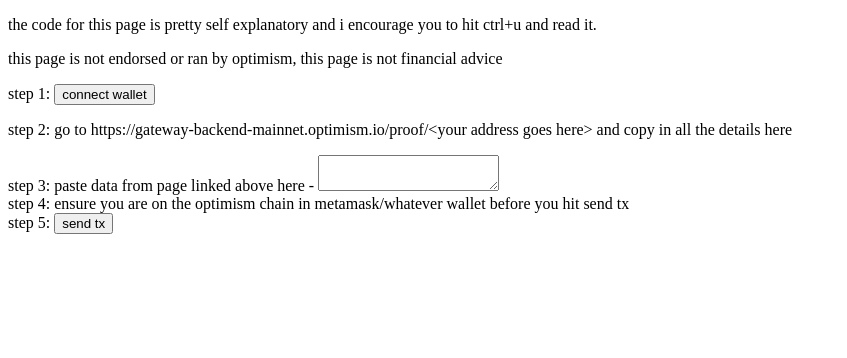
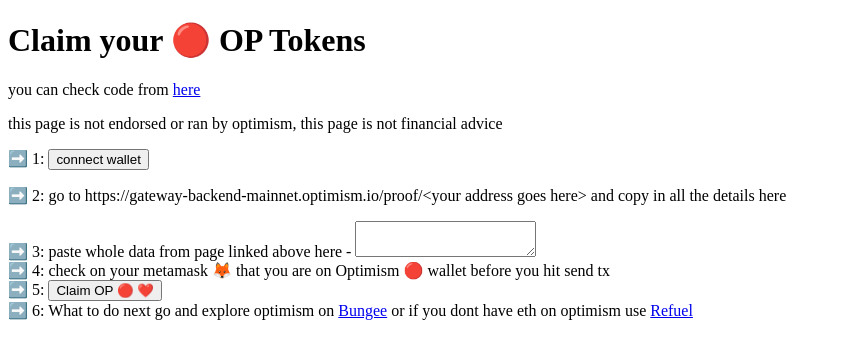
Before and after one commit to Aniket965/claimop, a plain HTML site: page index.html in a window 1280 px wide. Shown: the whole page, without its empty margins (0-847 px from the left). Drawn offline with Linux system fonts and the light colour scheme.

Commit message:
Update index.html

```diff
--- a/index.html
+++ b/index.html
@@ -1,20 +1,21 @@
 <!DOCTYPE html>
-<!-- saved from url=(0035)https://yoyyyyo.github.io/claim-op/ -->
 <html><head><meta http-equiv="Content-Type" content="text/html; charset=UTF-8"></head>
   <body data-new-gr-c-s-check-loaded="14.1062.0" data-gr-ext-installed="" data-new-gr-c-s-loaded="14.1062.0">
-    <p>the code for this page is pretty self explanatory and i encourage you to hit ctrl+u and read it.</p>
+    <h1> Claim your 🔴 OP Tokens  </h1>
+    <p>you can check code from <a href="https://github.com/Aniket965/claimop">here</a>  </p>
     <p>this page is not endorsed or ran by optimism, this page is not financial advice</p>
-    step 1: <button class="connect">connect wallet</button>
+    ➡️ 1: <button class="connect">connect wallet</button>
     <p>
-      step 2: go to https://gateway-backend-mainnet.optimism.io/proof/&lt;your address goes here&gt; and copy in all the details here
+      ➡️ 2: go to https://gateway-backend-mainnet.optimism.io/proof/&lt;your address goes here&gt; and copy in all the details here
     </p>
 
     <div>
-      step 3: paste data from page linked above here - <textarea></textarea>
+      ➡️ 3: paste whole data from page linked above here - <textarea></textarea>
     </div>
 
-    <div> step 4: ensure you are on the optimism chain in metamask/whatever wallet before you hit send tx</div>
-    <div> step 5: <button class="send">send tx</button></div>
+    <div> ➡️ 4: check on your metamask 🦊 that you are on Optimism 🔴 wallet before you hit send tx</div>
+    <div> ➡️ 5: <button class="send">Claim OP 🔴 ❤️</button></div>
+    <div> ➡️ 6:  What to do next go and explore optimism on <a href="https://bungee.exchange/" >Bungee</a> or if you dont have eth on optimism use <a href="https://bungee.exchange/refuel" >Refuel</a>  </div>
     <script src="https://cdnjs.cloudflare.com/ajax/libs/ethers/5.2.0/ethers.umd.min.js" integrity="sha512-YrJ7ZzmtmVJdwCwu6B91ThUGLfNjsTdHf1IdPf3J7AZQIpVDvahcBLWoKC1ebZ9RN6upm9ZheIFKSf7s7k/ZYQ==" crossorigin="anonymous" referrerpolicy="no-referrer"></script>
     <script>
       document.querySelector('.connect').onclick = async () =>  {
@@ -81,4 +82,4 @@
     </script>
 
 
-</body><grammarly-desktop-integration data-grammarly-shadow-root="true"></grammarly-desktop-integration></html>
+</body></html>
```
